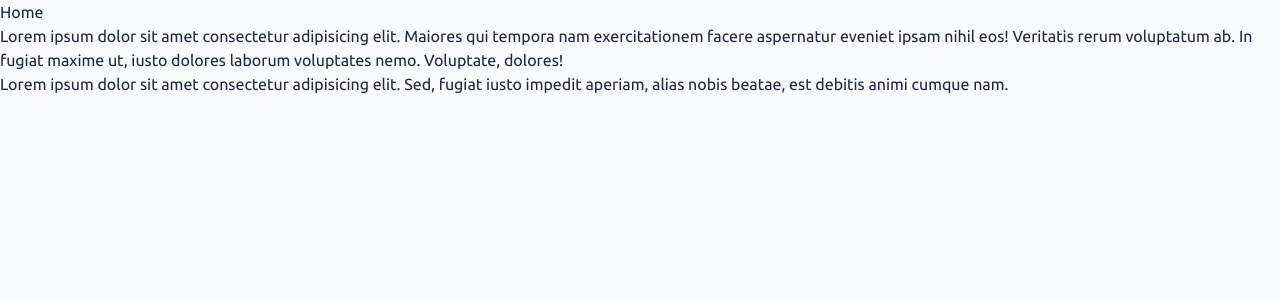
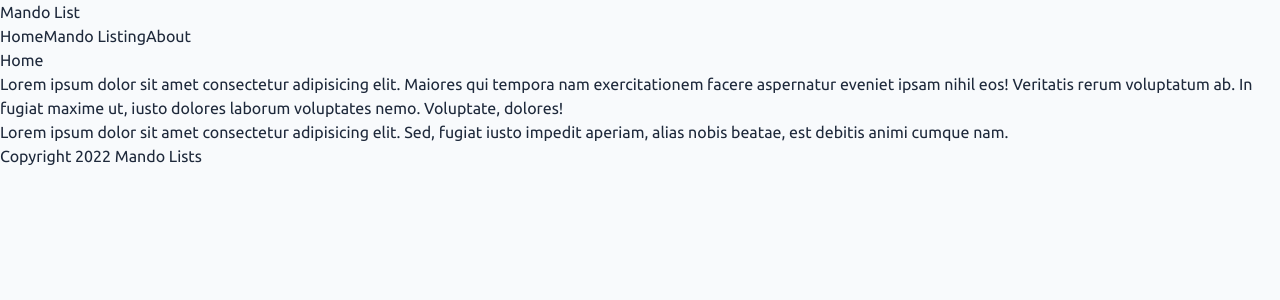
Before and after one commit to thes3interdev/slp-mando-list, a Next.js app: page / in a window 1280 px wide. Shown: the top 300 px of the page. Built offline with nearby package versions, Linux system fonts and the light colour scheme.

Commit message:
feat: adding other components.

```diff
--- /dev/null
+++ b/components/NavigationBar.js
@@ -0,0 +1,14 @@
+const NavigationBar = () => {
+	return (
+		<nav>
+			<div>
+				<h1>Mando List</h1>
+			</div>
+			<a>Home</a>
+			<a>Mando Listing</a>
+			<a>About</a>
+		</nav>
+	);
+};
+
+export default NavigationBar;
--- /dev/null
+++ b/components/NavigationFooter.js
@@ -0,0 +1,5 @@
+const NavigationFooter = () => {
+	return <footer>Copyright 2022 Mando Lists</footer>;
+};
+
+export default NavigationFooter;
--- a/pages/index.js
+++ b/pages/index.js
@@ -1,6 +1,10 @@
+import NavigationBar from '../components/NavigationBar';
+import NavigationFooter from '../components/NavigationFooter';
+
 const Home = () => {
 	return (
 		<div>
+			<NavigationBar />
 			<h1>Home</h1>
 			<p>
 				Lorem ipsum dolor sit amet consectetur adipisicing elit. Maiores qui tempora nam
@@ -12,6 +16,7 @@ const Home = () => {
 				Lorem ipsum dolor sit amet consectetur adipisicing elit. Sed, fugiat iusto impedit
 				aperiam, alias nobis beatae, est debitis animi cumque nam.
 			</p>
+			<NavigationFooter />
 		</div>
 	);
 };
```
Also changed, not shown: 1 other file (tests, documents, lock files or other folders).
